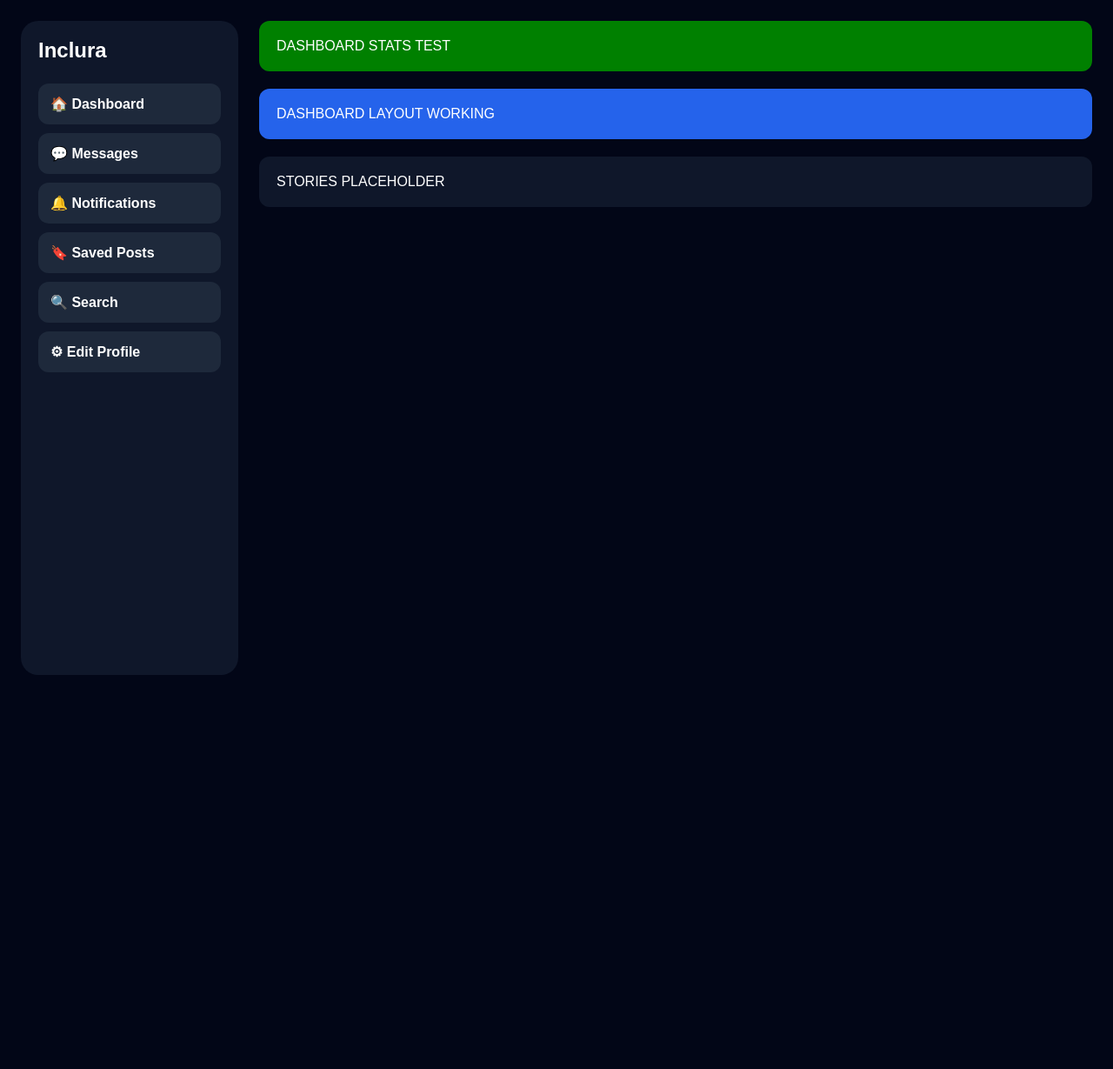
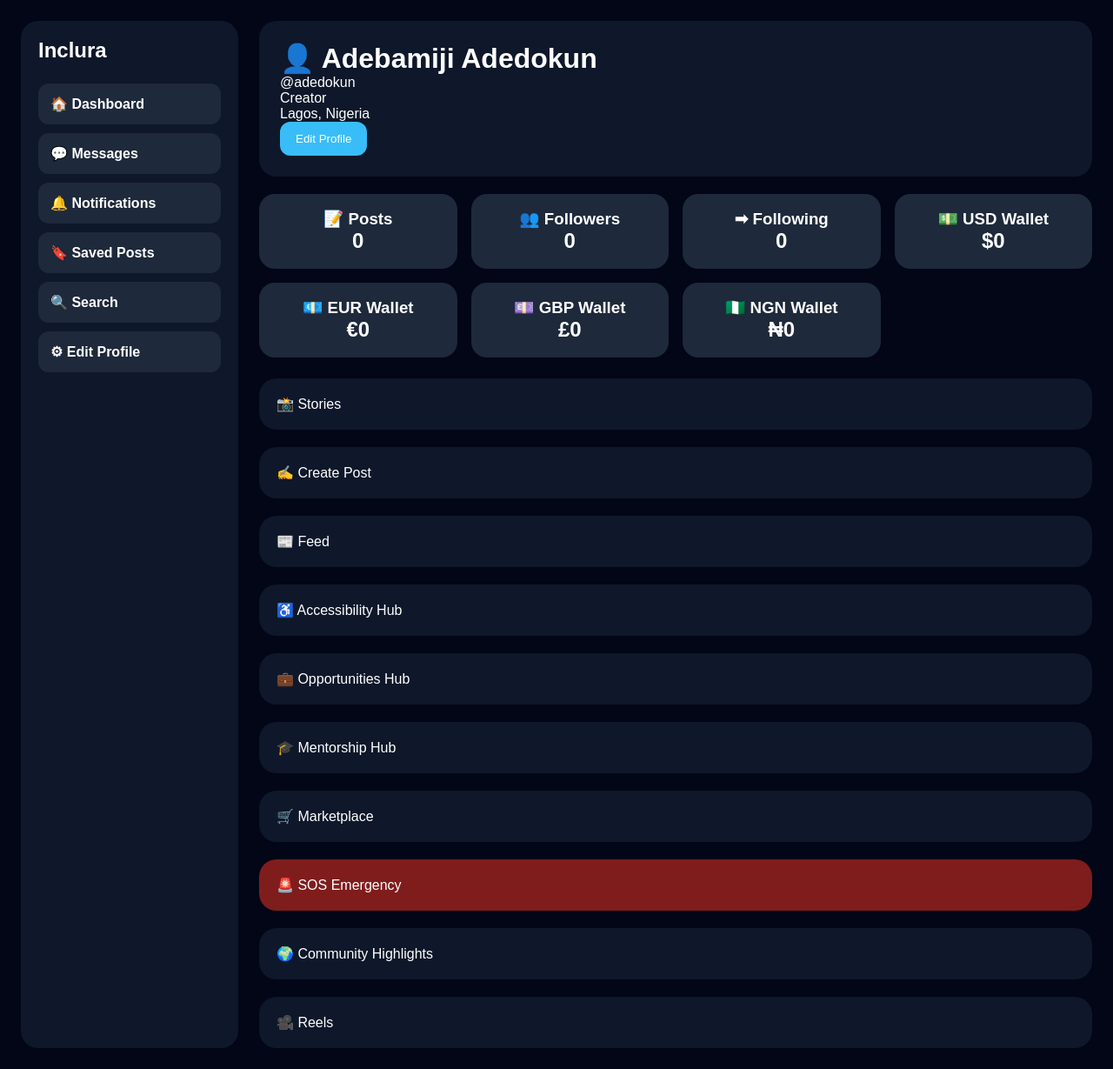
Before and after one commit to inclurah-png/inclura-web, a React (Vite) app: page /profile in a window 1280 px wide. Shown: the whole page at 87% size. Before the commit the page ends 800 px from the top, so only its background shows below. Built offline with nearby package versions, Linux system fonts and the light colour scheme; no server answers; sample sign-in values are in the browser's storage.

Commit message:
Update Profile.jsx
Fix and update Profile.jsx

```diff
--- a/src/pages/Profile.jsx
+++ b/src/pages/Profile.jsx
@@ -1,41 +1,178 @@
 import DashboardLayout from "../components/DashboardLayout";
+import DashboardStats from "../components/DashboardStats";
 
 function Profile() {
+  const profile = {
+    postCount: 0,
+    followers: [],
+    following: [],
+    walletBalance: 0,
+  };
+
   return (
     <DashboardLayout>
+      {/* Profile Header */}
       <div
         style={{
-          background: "green",
+          background: "#0f172a",
           color: "white",
-          padding: "20px",
-          borderRadius: "12px",
+          padding: "24px",
+          borderRadius: "20px",
           marginBottom: "20px",
         }}
       >
-        DASHBOARD STATS TEST
+        <h1>👤 Adebamiji Adedokun</h1>
+
+        <p>@adedokun</p>
+
+        <p>Creator</p>
+
+        <p>Lagos, Nigeria</p>
+
+        <button
+          style={{
+            padding: "12px 18px",
+            border: "none",
+            borderRadius: "12px",
+            background: "#38bdf8",
+            color: "white",
+            cursor: "pointer",
+          }}
+        >
+          Edit Profile
+        </button>
       </div>
 
-      <div
-        style={{
-          background: "#2563eb",
-          color: "white",
-          padding: "20px",
-          borderRadius: "12px",
-          marginBottom: "20px",
-        }}
-      >
-        DASHBOARD LAYOUT WORKING
-      </div>
+      {/* Dashboard Stats */}
+      <DashboardStats profile={profile} />
 
+      {/* Stories */}
       <div
         style={{
           background: "#0f172a",
           color: "white",
           padding: "20px",
-          borderRadius: "12px",
+          borderRadius: "20px",
+          marginBottom: "20px",
         }}
       >
-        STORIES PLACEHOLDER
+        📸 Stories
+      </div>
+
+      {/* Create Post */}
+      <div
+        style={{
+          background: "#0f172a",
+          color: "white",
+          padding: "20px",
+          borderRadius: "20px",
+          marginBottom: "20px",
+        }}
+      >
+        ✍ Create Post
+      </div>
+
+      {/* Feed */}
+      <div
+        style={{
+          background: "#0f172a",
+          color: "white",
+          padding: "20px",
+          borderRadius: "20px",
+          marginBottom: "20px",
+        }}
+      >
+        📰 Feed
+      </div>
+
+      {/* Accessibility Hub */}
+      <div
+        style={{
+          background: "#0f172a",
+          color: "white",
+          padding: "20px",
+          borderRadius: "20px",
+          marginBottom: "20px",
+        }}
+      >
+        ♿ Accessibility Hub
+      </div>
+
+      {/* Opportunities */}
+      <div
+        style={{
+          background: "#0f172a",
+          color: "white",
+          padding: "20px",
+          borderRadius: "20px",
+          marginBottom: "20px",
+        }}
+      >
+        💼 Opportunities Hub
+      </div>
+
+      {/* Mentorship */}
+      <div
+        style={{
+          background: "#0f172a",
+          color: "white",
+          padding: "20px",
+          borderRadius: "20px",
+          marginBottom: "20px",
+        }}
+      >
+        🎓 Mentorship Hub
+      </div>
+
+      {/* Marketplace */}
+      <div
+        style={{
+          background: "#0f172a",
+          color: "white",
+          padding: "20px",
+          borderRadius: "20px",
+          marginBottom: "20px",
+        }}
+      >
+        🛒 Marketplace
+      </div>
+
+      {/* SOS */}
+      <div
+        style={{
+          background: "#7f1d1d",
+          color: "white",
+          padding: "20px",
+          borderRadius: "20px",
+          marginBottom: "20px",
+        }}
+      >
+        🚨 SOS Emergency
+      </div>
+
+      {/* Community */}
+      <div
+        style={{
+          background: "#0f172a",
+          color: "white",
+          padding: "20px",
+          borderRadius: "20px",
+          marginBottom: "20px",
+        }}
+      >
+        🌍 Community Highlights
+      </div>
+
+      {/* Reels */}
+      <div
+        style={{
+          background: "#0f172a",
+          color: "white",
+          padding: "20px",
+          borderRadius: "20px",
+        }}
+      >
+        🎥 Reels
       </div>
     </DashboardLayout>
   );
```
